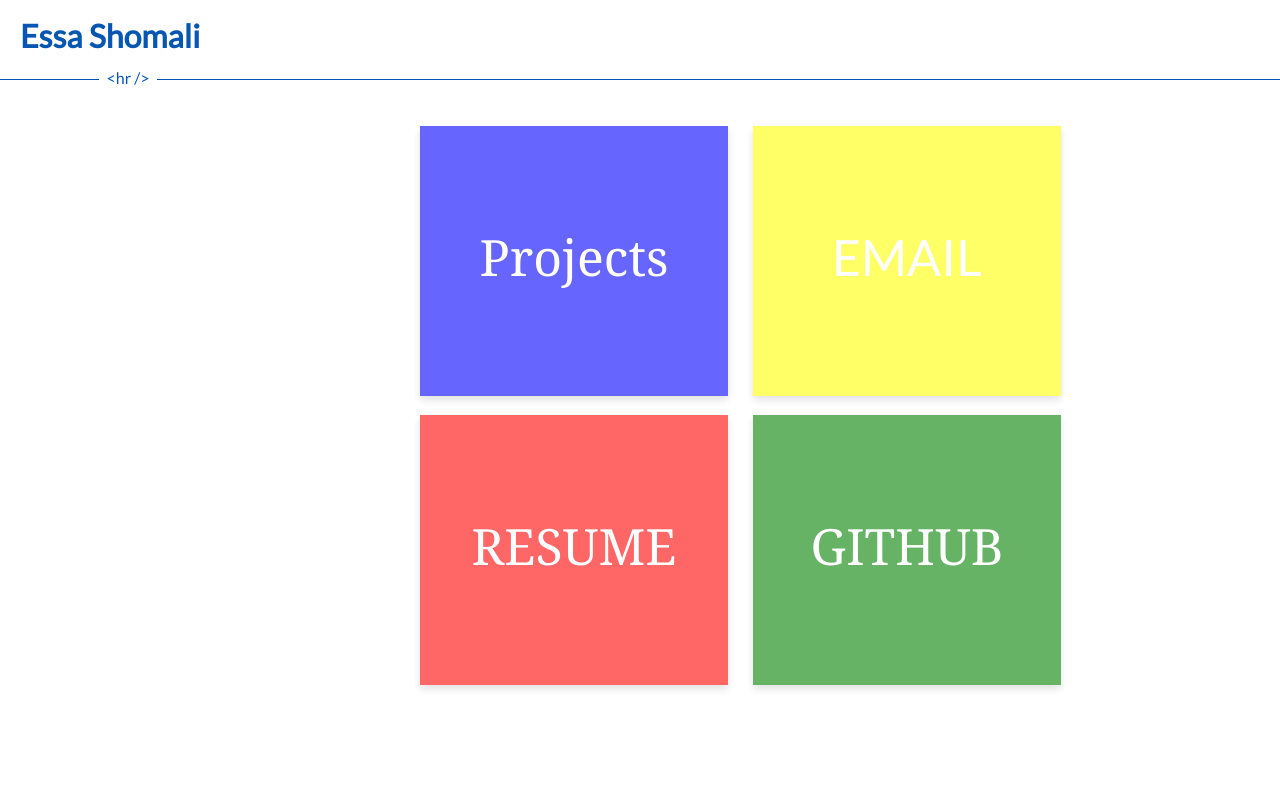
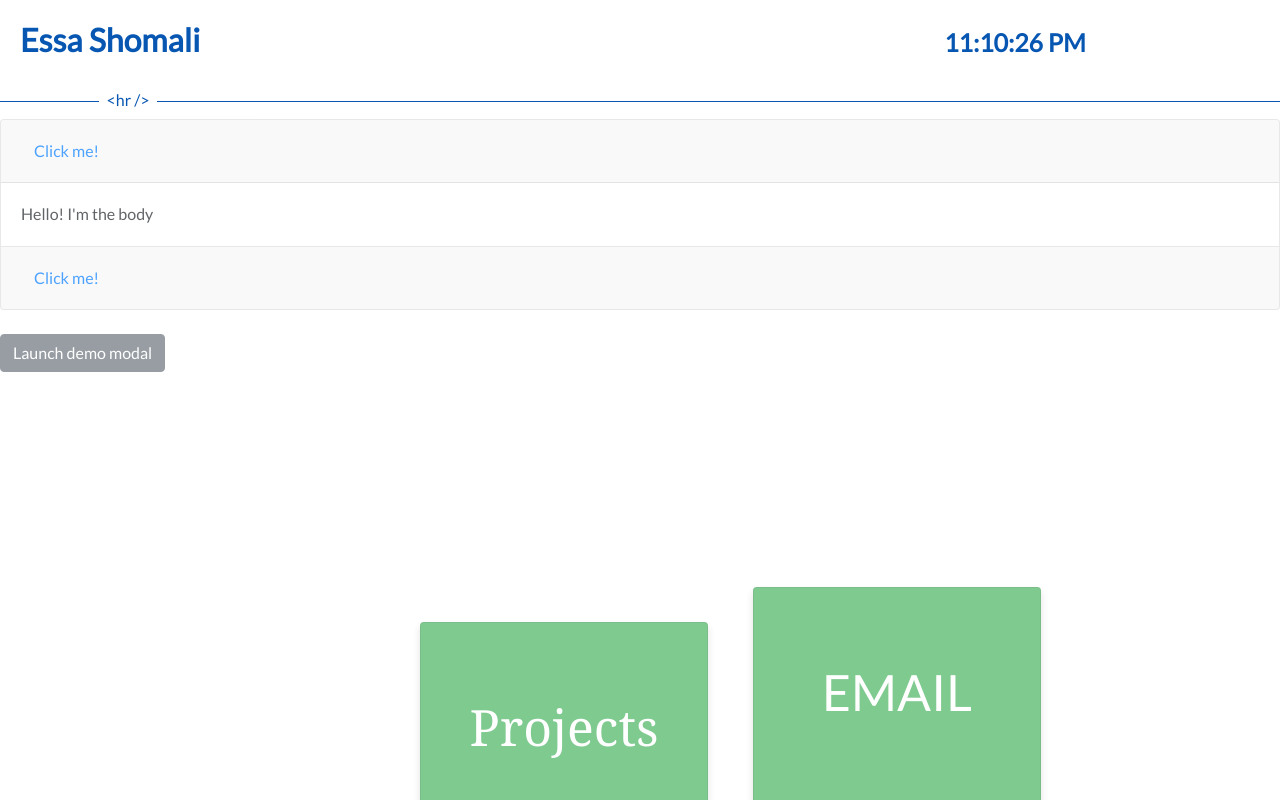
Before and after one commit to eshomali/my-site, a React (Create React App) app: page / in a window 1280 px wide. Shown: the top 800 px of the page. Built offline with nearby package versions, Linux system fonts and the light colour scheme.

Commit message:
Created dynamic, modular components
using React + Bootstrap libraries

```diff
--- a/package.json
+++ b/package.json
@@ -1,5 +1,6 @@
 {
   "name": "my-site",
+  "homepage": ".",
   "version": "0.1.0",
   "private": true,
   "dependencies": {
--- a/src/App.css
+++ b/src/App.css
@@ -221,6 +221,10 @@ html {
     background: linear-gradient(#184b53, white);
 }
 
+.AccordionParent {
+  padding-top:189px;
+}
+
 
 
 .card-text {
@@ -285,7 +289,7 @@ html {
   opacity: 0.85;
   top: 250px;
   left: 420px;
-  cursor: pointer;
+  /*cursor: pointer;*/
 }
 
 .card:hover {
@@ -305,6 +309,17 @@ html {
 }
 
 
+
+#thisDate {
+  z-index: 4;
+  font-size: 155%;
+  font-weight: bold;
+  position: relative;
+  padding: 20px 20px;
+  right: -55%;
+  top: 16px;
+  color: hsl(212, 94%, 36%);
+}
 
 #custom-header4 {
   z-index: 4;
--- a/src/Home.js
+++ b/src/Home.js
@@ -1,34 +1,81 @@
-import React, { Component } from 'react';
+import React, { Component, useState } from 'react';
 import profileImage from './img/cat.jpg';
 import profileImage2 from './img/cat.jpg';
 import Card from 'react-bootstrap/Card';
+import Modal from 'react-bootstrap/Modal';
+import Button from 'react-bootstrap/Button';
+import Accordion from 'react-bootstrap/Accordion';
 import Projects from './Projects';
 //import { Link } from 'react-router';
 //import { BrowserRouter as Router, Route, Link } from "react-router-dom";
 
 class Home extends Component {
 
-    scrollAHV() {
-        window.scroll(
-            { top: window.innerHeight, left: 0, behavior: 'smooth' }
-        );
+    Accordion(){
+        return (
+            <>
+            <div class="AccordionParent">
+                <Accordion defaultActiveKey="0">
+                    <Card>
+                        <Card.Header>
+                        <Accordion.Toggle as={Button} variant="link" eventKey="0">
+                            Click me!
+                        </Accordion.Toggle>
+                        </Card.Header>
+                        <Accordion.Collapse eventKey="0">
+                        <Card.Body>Hello! I'm the body</Card.Body>
+                        </Accordion.Collapse>
+                    </Card>
+                    <Card>
+                        <Card.Header>
+                        <Accordion.Toggle as={Button} variant="link" eventKey="1">
+                            Click me!
+                        </Accordion.Toggle>
+                        </Card.Header>
+                        <Accordion.Collapse eventKey="1">
+                        <Card.Body>Hello! I'm another body</Card.Body>
+                        </Accordion.Collapse>
+                    </Card>
+                </Accordion>
+            </div>
+            </>
+        )
+    }
+    thisModal() {
+        const [show, setShow] = useState(false);
+        const handleClose = () => setShow(false);
+        const handleShow = () => setShow(true);
+        return (
+            <>
+            <Button variant="secondary" onClick={handleShow}>
+                Launch demo modal
+            </Button>
+            <Modal show={show} onHide={handleClose}>
+                <Modal.Header closeButton>
+                    <Modal.Title>Modal heading</Modal.Title>
+                </Modal.Header>
+                <Modal.Body>Woohoo, you're reading this text in a modal!</Modal.Body>
+                <Modal.Footer>
+                    <Button variant="secondary" onClick={handleClose}>
+                        Close
+                    </Button>
+                    <Button variant="primary" onClick={handleClose}>
+                        Save Changes
+                    </Button>
+                </Modal.Footer>
+            </Modal>
+            </>
+        )
     }
 
-    render() {
+    thisCards() {
         return (
-
-            <div className="main">
-                <div className="main-text">
-                    <span id="main-header"></span>
-                </div>
-                <div className="parallax-one">
+            <>
             <div className="myCard1">
                 <Card bg="success" text="black" style={{ width: '18rem' }}>
                     <Card.Body>
                         <Card.Text>
-
                             Projects
-
                         </Card.Text>
                     </Card.Body>
                 </Card>
@@ -61,6 +108,31 @@ class Home extends Component {
                     </Card.Body>
                 </Card>
             </div>
+            </>
+        )
+    }
+
+    scrollAHV() {
+        window.scroll(
+            { top: window.innerHeight, left: 0, behavior: 'smooth' }
+        );
+    }
+
+    render() {
+
+        return (
+
+            <div className="main">
+                <div className="main-text">
+                    <span id="main-header"></span>
+                </div>
+
+                <br/>
+                <div className="parallax-one">
+                    <this.Accordion/>
+                    <br/>
+                    <this.thisModal/>
+                    <this.thisCards/>
                 </div>
             </div>
 
--- a/src/Nav.js
+++ b/src/Nav.js
@@ -1,11 +1,11 @@
 import React, { Component } from 'react';
-import Card from 'react-bootstrap/Card';
 
 class Nav extends Component {
     render() {
         return (
             <div className="topSection">
-                <span id="custom-header">Essa Shomali</span><br /><br />
+                <span id="custom-header">Essa Shomali</span>
+                <span id="thisDate">{new Date().toLocaleTimeString()}</span><br/><br/>
                 <hr className="line-text" data-content="<hr />" />
             </div>
         )
```
Also changed, not shown: src/index.js (+8 -3 lines). Lines whose indentation alone changed are shown as unchanged.
